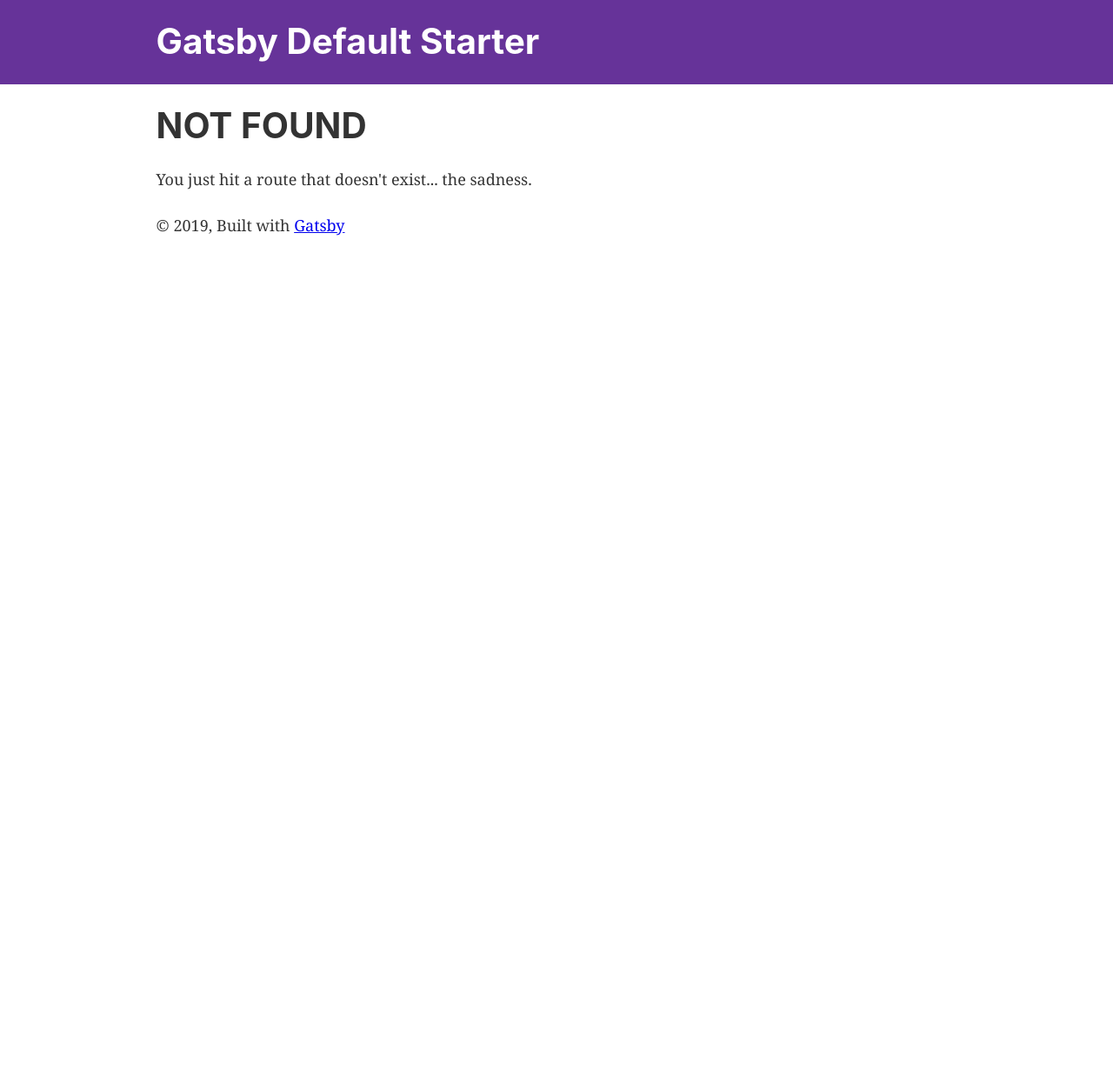
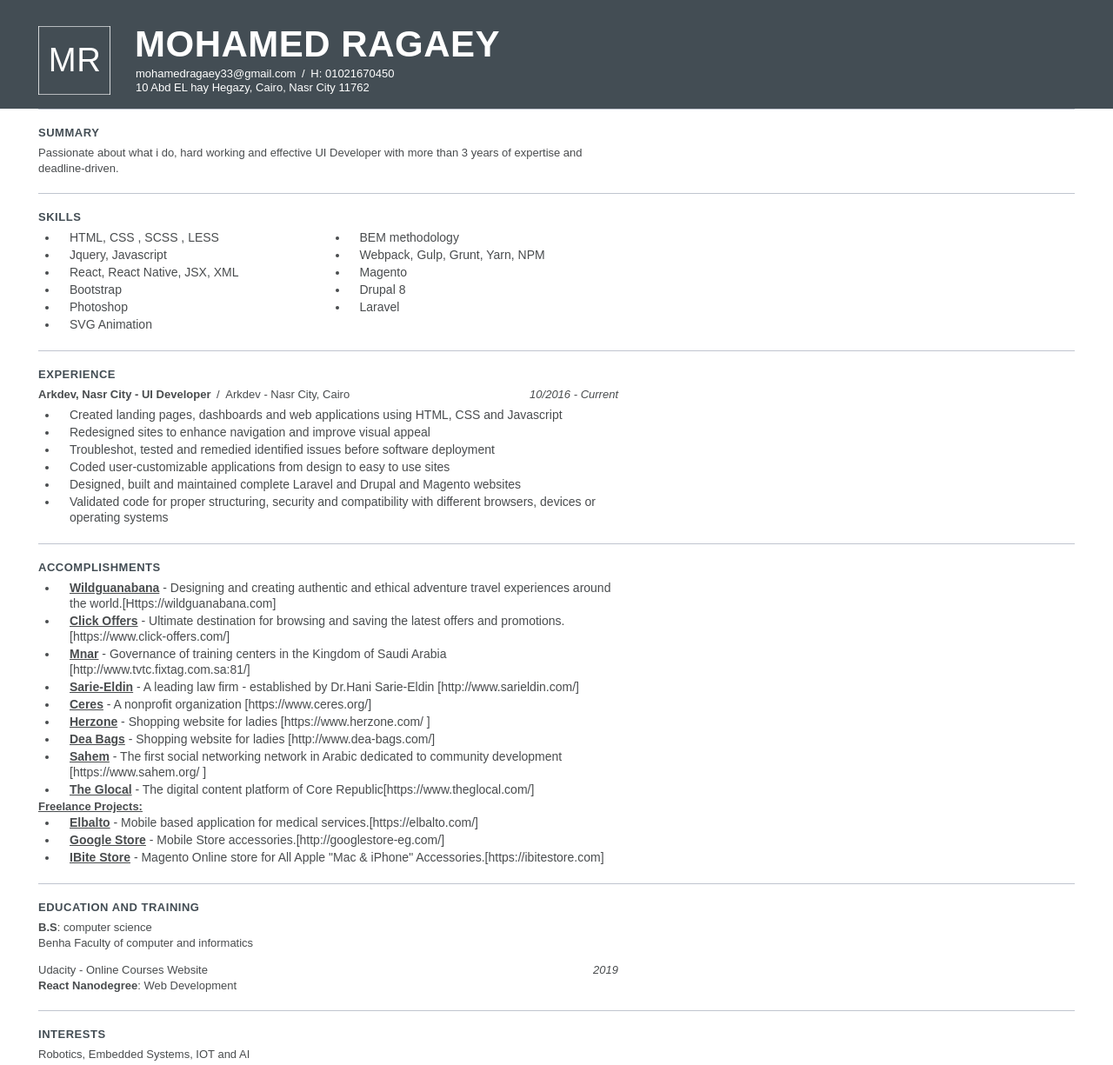
Before and after one commit to mohamedragaey/mohamedragaey.github.io, a Gatsby site: page /resume in a window 1280 px wide. Before the commit this address had no page. Shown: the top 1225 px of the page at 87% size. Before the commit the page ends 800 px from the top, so only its background shows below. Built offline with nearby package versions, Linux system fonts and the light colour scheme; Gatsby itself is replaced by a stand-in of ours.

Commit message:
Adding Resume to portfolio

```diff
--- /dev/null
+++ b/src/components/cv.css
@@ -0,0 +1,363 @@
+html, body, div, span, applet, object, iframe, h1, h2, h3, h4, h5, h6, p, blockquote, pre, a, abbr, acronym, address, big, cite, code, del, dfn, em, font, img, ins, kbd, q, s, samp, small, strike, strong, sub, sup, tt, var, b, u, i, center, dl, dt, dd, ol, ul, li, fieldset, form, label, legend, table, caption, tbody, tfoot, thead, tr, th, td {
+    margin: 0;
+    padding: 0;
+    border: 0;
+    outline: 0;
+    vertical-align: baseline;
+    background: transparent;
+}
+
+body {
+    line-height: 1;
+    background: #FFF;
+    text-align: left;
+}
+
+ol, ul {
+    list-style: none;
+}
+
+blockquote, q {
+    quotes: none;
+}
+
+blockquote:before, blockquote:after, q:before, q:after {
+    content: '';
+    content: none;
+}
+
+:focus {
+    outline: 0;
+}
+
+ins {
+    text-decoration: none;
+}
+
+del {
+    text-decoration: line-through;
+}
+
+table {
+    border-collapse: collapse;
+    border-spacing: 0;
+}
+
+a img {
+    border: none;
+}
+
+div#document ul, div#document li {
+    list-style-type: disc;
+    margin: 0 0 0 10px;
+    padding: 0;
+}
+
+div#document ul li {
+    margin: 0 0 0 13px;
+    padding-left: 13px;
+    padding-bottom: 2px;
+    font-size: 14px;
+}
+
+.clear {
+    clear: both;
+    height: 0;
+}
+
+br.clear {
+    line-height: 0;
+}
+
+div#document {
+    color: #494c4e;
+    background-color: #FFF !important
+}
+
+div.name {
+    font-weight: 700;
+    font-size: 15px;
+    line-height: 17px;
+    padding: 0;
+    text-align: left;
+    text-transform: uppercase;
+    letter-spacing: 0.5px
+}
+
+div.logo {
+    display: none;
+}
+
+div.paragraph {
+    position: relative;
+}
+
+div.address {
+    position: relative;
+    text-align: left;
+    font-size: 0.917em;
+    line-height: 1.25em;
+    margin: 0;
+    padding-bottom: 15px
+}
+
+div.address2 {
+    position: relative;
+    text-align: left;
+    font-size: 0.917em;
+    line-height: 1.25em;
+}
+
+.table_wrapper {
+    width: 100%;
+    margin-top: 0;
+}
+
+table.twocol td {
+    width: 50%;
+}
+
+table.skills, table.twocol {
+    width: 100%;
+}
+
+table.skills th, table.skills td {
+    width: 20%;
+    text-align: center;
+}
+
+table.skills th {
+    text-decoration: underline;
+}
+
+table.skills .skillname, table.skills .skillrating {
+    text-align: left;
+    width: 35%;
+}
+
+table.skills .skillrating {
+    width: 20%;
+}
+
+table.skills .skillyears, table.skills .skilllast {
+    width: 19%;
+}
+
+table.skills .pad1 {
+    width: 5%;
+}
+
+table.skills .pad2, table.skills .pad3 {
+    width: 1%;
+}
+
+span.paddedline {
+    display: block;
+    clear: both;
+}
+
+.nodisplay {
+    display: none;
+}
+
+.heading, .resumeTitle, .execRsmTitle {
+    clear: both;
+    font-weight: 700;
+    text-transform: uppercase;
+    letter-spacing: 0.52px
+}
+
+.sprtr {
+    margin: 0 3px
+}
+
+.monogram {
+    float: left
+}
+
+.monogram text {
+    font-size: 31px;
+    text-transform: uppercase;
+    letter-spacing: 0.45px
+}
+
+div#document .section {
+    border-top: 1px solid #c0c5cf
+}
+
+div#document .section:empty, div#document .section:first-child {
+    border: none
+}
+
+div#document .section:empty {
+    padding: 0 !important;
+    margin: 0 !important
+}
+
+div#document div.section.SECTION_CNTC + div {
+    border: none
+}
+
+div#document div.nameSec, div#document div.SECTION_CNTC {
+    color: #fff;
+    margin-bottom: 0px;
+}
+
+div#document div.SECTION_CNTC {
+    padding-top: 0 !important;
+    min-height: 45px;
+    margin-top: 0;
+    border: 0;
+    padding-bottom: 0
+}
+
+div#document div.nameSec {
+    margin-top: 0;
+    border: 0;
+    padding-bottom: 4px;
+    padding-top: 30px !important
+}
+
+.datesWrapper {
+    float: right;
+    padding-left: 20px
+}
+
+.txtItl {
+    font-style: italic
+}
+
+.jobtitle, .degree {
+    font-weight: bold
+}
+
+div#document .excSmry ul, div#document .excExp ul {
+    margin-top: 5px
+}
+
+/*FIX for FORCEFULLY making left margin ZERO for CL*/
+div#document .sectionCL .paragraph {
+    margin-top: 0 !important
+}
+
+.padb5 {
+    margin-bottom: 5px;
+    display: table !important;
+    width: 100%
+}
+
+.hyphen + .hyphen {
+    display: none;
+}
+
+div#document {
+    line-height: 18px;
+}
+
+div#document table {
+    line-height: 18px;
+}
+
+div#document.vmargins {
+    padding-bottom: 25px;
+}
+
+div#document.hmargins {
+    padding-left: 44px;
+    padding-right: 44px;
+}
+
+div#document .section {
+    padding-top: 19px !important;
+    margin-bottom: 19px;
+    page-break-inside: avoid;
+}
+
+div#document .nameSec, div#document .SECTION_CNTC {
+    padding-bottom: 0px
+}
+
+div#document div.paragraph {
+    margin-top: 13px;
+}
+
+div#document div.firstparagraph {
+    margin-top: 0;
+}
+
+div#document .singlecolumn, div#document .maincolumn {
+    margin-left: 0px;
+    width: 667px
+}
+
+div#document div.sectiontitle {
+    font-size: 13px;
+    color: #434d54;
+    line-height: 15px;
+}
+
+div#document table.skills td {
+    padding-top: 7px;
+}
+
+div#document div.heading, div.resumeTitle, div.execRsmTitle {
+    padding-bottom: 7px
+}
+
+.fontsize {
+    font-size: 13px;
+}
+
+.fontface {
+    font-family: Arial;
+}
+
+div.name {
+    font-size: 42px;
+    line-height: 42px;
+    margin-left: 111px
+}
+
+div.address {
+    font-size: 13px;
+    line-height: 16px;
+    margin-left: 111px
+}
+
+div.resumeTitle, div.execRsmTitle {
+    font-size: 13px;
+    line-height: 15px;
+    color: #434d54;
+}
+
+/*Full color bleed calculation*/
+div#document div.nameSec, div#document div.SECTION_CNTC {
+    background: #434d54;
+    border: 1px solid #434d54;
+    margin-left: -44px !important;
+    margin-right: -44px !important;
+    padding-left: 44px;
+    padding-right: 44px;
+}
+
+.monogram svg {
+    width: 83px;
+    height: 79px
+}
+
+/*FIX for Re-calculating width of singlecolumn for CL*/
+div#document .sectionCL .singlecolumn {
+    margin-left: 0 !important;
+    width: 100%;
+}
+
+div.address2 {
+    font-size: 13px;
+    line-height: 18px;
+}
+
+@media print {
+    .no-print {
+        display: none;
+    }
+}
--- /dev/null
+++ b/src/components/cv.js
@@ -0,0 +1,264 @@
+import React from "react"
+import "./cv.css"
+
+const CV = () => {
+  return (
+    <>
+      <div id="document" className="document fontsize fontface vmargins hmargins pagesize HDR1 ">
+        <div className="sortable-item section-container name-contact">
+          <div className="section SECTION_NAME firstsection   nameSec">
+            <div className="paragraph PARAGRAPH_NAME firstparagraph ">
+              <div className="monogram">
+                <svg viewBox=" 0 0  67  64 "
+                     enableBackground="0 0 67 64">
+                  <rect x="0px" y="0px" width="67px" height="64px"
+                        stroke="#ffffff" fill="none"
+                        strokeWidth="1px"></rect>
+                  <text id="SUBSTR_FALN" textAnchor="middle" x="34px"
+                        y="42px" fill="#ffffff" fontSize="20px">MR
+                  </text>
+                </svg>
+              </div>
+              <div className="name">
+                <span className="field">Mohamed Ragaey</span>
+              </div>
+            </div>
+          </div>
+          <div className="section SECTION_CNTC  border-top-0">
+            <div className="paragraph PARAGRAPH_CNTC firstparagraph ">
+              <div className="address">
+                <span className="field">mohamedragaey33@gmail.com</span>
+                <span className="sprtr"> / </span>
+                <span>H: </span><span className="field">01021670450</span>
+                <div>
+                  <span className="field">10 Abd EL hay Hegazy</span><span>, </span>
+                  <span className="spaced field">Cairo</span><span>, </span>
+                  <span className="spaced field">Nasr City</span><span> </span>
+                  <span className="spaced field">11762</span>
+                </div>
+              </div>
+            </div>
+          </div>
+        </div>
+        <div className="section">
+          <div className="heading">
+            <div className="sectiontitle">Summary</div>
+          </div>
+          <div className="paragraph PARAGRAPH_SUMM firstparagraph ">
+
+            <div className="field singlecolumn">
+              <p>Passionate about what i do, hard working and
+                effective UI Developer with more than 3 years of
+                expertise and deadline-driven.</p>
+            </div>
+
+          </div>
+        </div>
+        <div className="section">
+          <div className="heading">
+            <div className="sectiontitle">Skills</div>
+          </div>
+          <div className="paragraph PARAGRAPH_HILT firstparagraph ">
+            <div className="singlecolumn maincolumn">
+              <table className="twocol">
+                <tbody>
+                <tr>
+                  <td className="field twocol_1"
+                      id="FIELD_SKC1">
+                    <ul>
+                      <li>HTML, CSS , SCSS , LESS</li>
+                      <li>Jquery, Javascript</li>
+                      <li>React, React Native, JSX,
+                        XML
+                      </li>
+                      <li>Bootstrap</li>
+                      <li>Photoshop</li>
+                      <li>SVG Animation</li>
+                    </ul>
+                  </td>
+                  <td className="field twocol_2"
+                      id="FIELD_SKC2">
+                    <ul>
+                      <li>BEM methodology</li>
+                      <li>Webpack, Gulp, Grunt, Yarn,
+                        NPM
+                      </li>
+                      <li>Magento</li>
+                      <li>Drupal 8</li>
+                      <li>Laravel</li>
+                    </ul>
+                  </td>
+                </tr>
+                </tbody>
+              </table>
+            </div>
+          </div>
+        </div>
+        <div className="section">
+          <div className="heading">
+            <div className="sectiontitle">Experience</div>
+          </div>
+          <div className="paragraph PARAGRAPH_EXPR firstparagraph ">
+            <div className="singlecolumn">
+                            <span className="paddedline padb5 txtRglr">
+                        <span className="jobtitle">Arkdev, Nasr City - UI Developer</span><span className="sprtr"> / </span>
+                        <span className="companyname">Arkdev</span><span> - </span>
+                        <span className="joblocation jobcity">Nasr City</span><span>, </span>
+                        <span className="joblocation jobstate">Cairo</span>
+                        <span className="datesWrapper txtItl">
+                            <span className="jobdates">10/2016</span><span> - </span><span className="jobdates">Current</span>
+                        </span>
+                    </span>
+              <div className="jobline">
+                <ul>
+                  <li>Created landing pages, dashboards and web applications using HTML, CSS and
+                    Javascript
+                  </li>
+                  <li>Redesigned sites to enhance navigation and improve visual appeal</li>
+                  <li>Troubleshot, tested and remedied identified issues before software deployment
+                  </li>
+                  <li>Coded user-customizable applications from design to easy to use sites</li>
+                  <li>Designed, built and maintained complete Laravel and Drupal and Magento
+                    websites
+                  </li>
+                  <li>Validated code for proper structuring, security and compatibility with different
+                    browsers, devices or operating systems
+                  </li>
+                </ul>
+              </div>
+            </div>
+          </div>
+        </div>
+        <div className="section">
+          <div className="heading">
+            <div className="sectiontitle">Accomplishments</div>
+          </div>
+          <div className="paragraph PARAGRAPH_ACCM firstparagraph ">
+            <div className="field singlecolumn">
+              <ul>
+                <li><u><strong>Wildguanabana</strong></u> - Designing and creating authentic and ethical
+                  adventure travel experiences around the world.[Https://wildguanabana.com]
+                </li>
+                <li><u><strong>Click Offers</strong></u> - Ultimate destination for browsing and saving the
+                  latest offers and promotions.[https://www.click-offers.com/]
+                </li>
+                <li><u><strong>Mnar</strong></u> - Governance of training centers in the Kingdom of Saudi
+                  Arabia [http://www.tvtc.fixtag.com.sa:81/]
+                </li>
+                <li><u><strong>Sarie-Eldin</strong></u> - A leading law firm - established by Dr.Hani
+                  Sarie-Eldin [http://www.sarieldin.com/]
+                </li>
+                <li><u><strong>Ceres</strong></u> - A nonprofit organization [https://www.ceres.org/]</li>
+                <li><u><strong>Herzone</strong></u> - Shopping website for ladies [https://www.herzone.com/
+                  ]
+                </li>
+                <li><u><strong>Dea Bags</strong></u> - Shopping website for ladies
+                  [http://www.dea-bags.com/]
+                </li>
+                <li><u><strong>Sahem</strong></u> - The first social networking network in Arabic dedicated
+                  to community development [https://www.sahem.org/ ]
+                </li>
+                <li><u><strong>The Glocal</strong></u> - The digital content platform of Core
+                  Republic[https://www.theglocal.com/]
+                </li>
+              </ul>
+              <p><u><strong>Freelance Projects:</strong></u></p>
+              <ul>
+                <li><u><strong>Elbalto</strong></u> - Mobile based application for medical
+                  services.[https://elbalto.com/]
+                </li>
+                <li><u><strong>Google Store</strong></u> - Mobile Store
+                  accessories.[http://googlestore-eg.com/]
+                </li>
+                <li><u><strong>IBite Store</strong></u> - Magento Online store for All Apple "Mac &amp;
+                  iPhone" Accessories.[https://ibitestore.com]
+                </li>
+              </ul>
+            </div>
+          </div>
+        </div>
+        <div className="section">
+          <div className="heading">
+            <div className="sectiontitle">Education and Training</div>
+          </div>
+          <div className="paragraph firstparagraph">
+            <div className="singlecolumn">
+                    <span className="paddedline">
+                        <span className="degree">B.S</span><span>: </span>
+                        <span className="programline">computer science</span>
+                    </span>
+              <span className="field">Benha Faculty of computer and informatics</span>
+            </div>
+          </div>
+          <div className="paragraph">
+            <div className="singlecolumn">
+                    <span className="paddedline">
+                        <span className="paddedline" dependency="SCIT|SCHO|SSTA|GRYR|SCNT">
+                            <span className="companyname companyname_educ">Udacity</span>
+                            <span className="hyphen"> - </span>
+                            <span className="joblocation jobcity">Online Courses Website</span>
+                            <span className="datesWrapper txtItl">
+                                <span className="jobdates">2019</span>
+                            </span>
+                        </span>
+                        <span className="degree" id="FIELD_DGRE">React Nanodegree</span>
+                        <span>: </span>
+                        <span className="programline" id="FIELD_STUY">Web Development</span>
+                    </span>
+            </div>
+          </div>
+        </div>
+        <div className="section">
+          <div className="heading">
+            <div className="sectiontitle">Interests</div>
+          </div>
+          <div className="paragraph PARAGRAPH_CUST firstparagraph ">
+            <div className="field singlecolumn">
+              <p>Robotics, Embedded Systems, IOT and AI</p>
+            </div>
+          </div>
+        </div>
+        <div className="section">
+          <div className="heading">
+            <div className="sectiontitle">Languages</div>
+          </div>
+          <div className="paragraph PARAGRAPH_CUST firstparagraph ">
+            <div className="field singlecolumn">
+              <p>Arabic (Native) English (ProfessionalWorking)</p>
+            </div>
+          </div>
+        </div>
+        <div className="section">
+          <div className="heading">
+            <div className="sectiontitle">Websites, Portfolios, Profiles</div>
+          </div>
+          <div className="paragraph PARAGRAPH_ALNK firstparagraph ">
+            <ul>
+              <li dependency="LNK1"><span className="field"
+                                          id="FIELD_LNK1">https://mohamedragaey.github.io/</span>
+              </li>
+              <li dependency="LNK2"><span className="field"
+                                          id="FIELD_LNK2">https://github.com/mohamedragaey</span>
+              </li>
+              <li dependency="LNK3"><span className="field"
+                                          id="FIELD_LNK3">https://www.linkedin.com/in/mohamedragaey33/</span>
+              </li>
+            </ul>
+          </div>
+        </div>
+        <div className="section">
+          <div className="heading">
+            <div className="sectiontitle" id="SECTIONNAME_CERT">Certifications</div>
+          </div>
+          <div id="PARAGRAPH_CERT_5a48b81e-ffc6-d89e-401b-d0ee258cb493"
+               className="paragraph PARAGRAPH_CERT firstparagraph ">
+            <div className="field singlecolumn">
+              <p>React Nanodegree by Udacity [https://confirm.udacity.com/ULHK2DC2]</p></div>
+          </div>
+        </div>
+      </div>
+    </>
+  )
+}
+
+export default CV
--- a/src/pages/index.js
+++ b/src/pages/index.js
@@ -15,6 +15,8 @@ const IndexPage = () => (
       <Image />
     </div>
     <Link to="/page-2/">Go to page 2</Link>
+
+    <Link to="/resume/">See CV</Link>
   </Layout>
 )
 
--- /dev/null
+++ b/src/pages/resume.js
@@ -0,0 +1,15 @@
+import React from "react"
+import { Link } from "gatsby"
+
+import SEO from "../components/seo"
+import CV from "../components/cv"
+
+const Resume = () => (
+  <>
+    <SEO title="Resume"/>
+    <CV/>
+    <Link className='no-print' to="/">Go back to the homepage</Link>
+  </>
+)
+
+export default Resume
```
